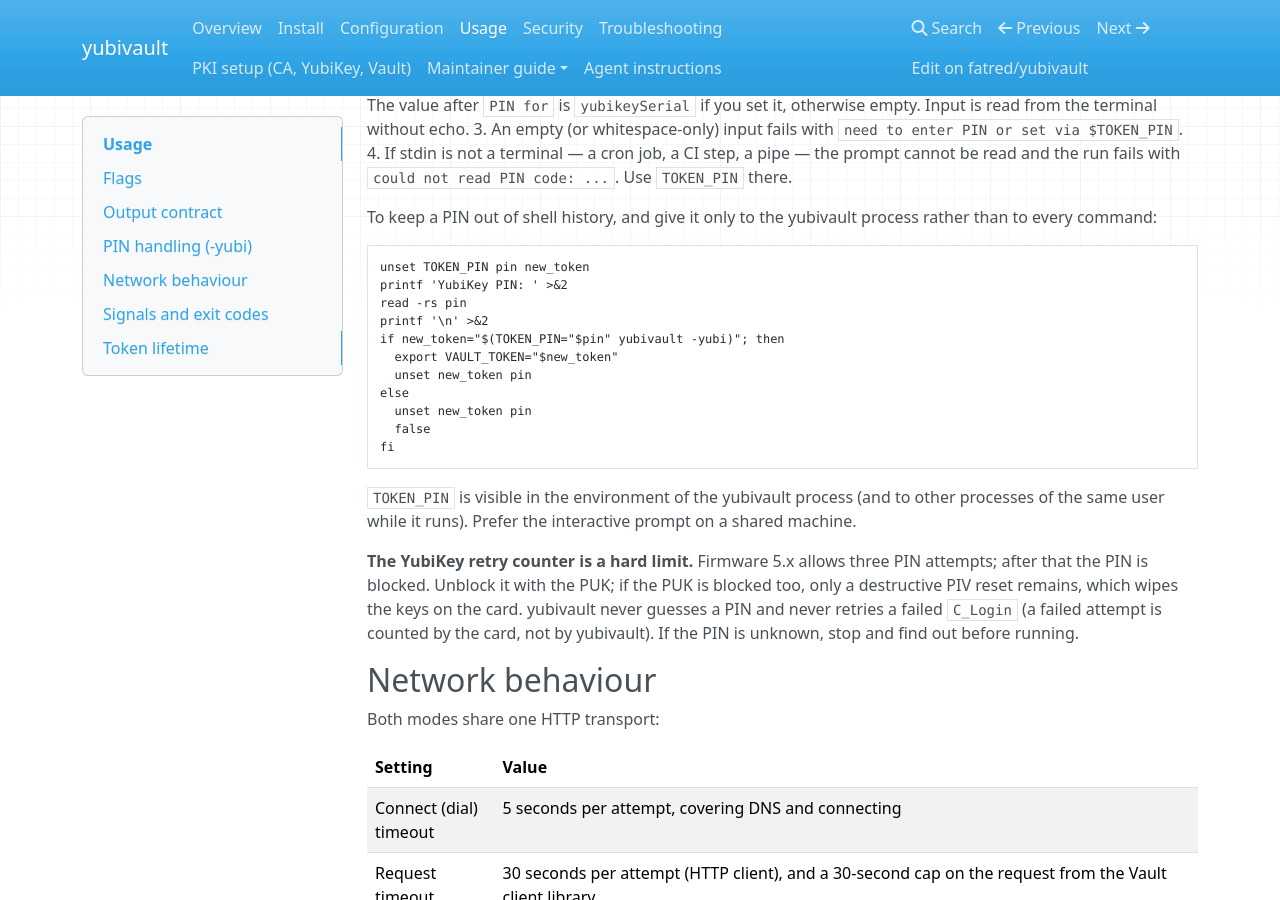
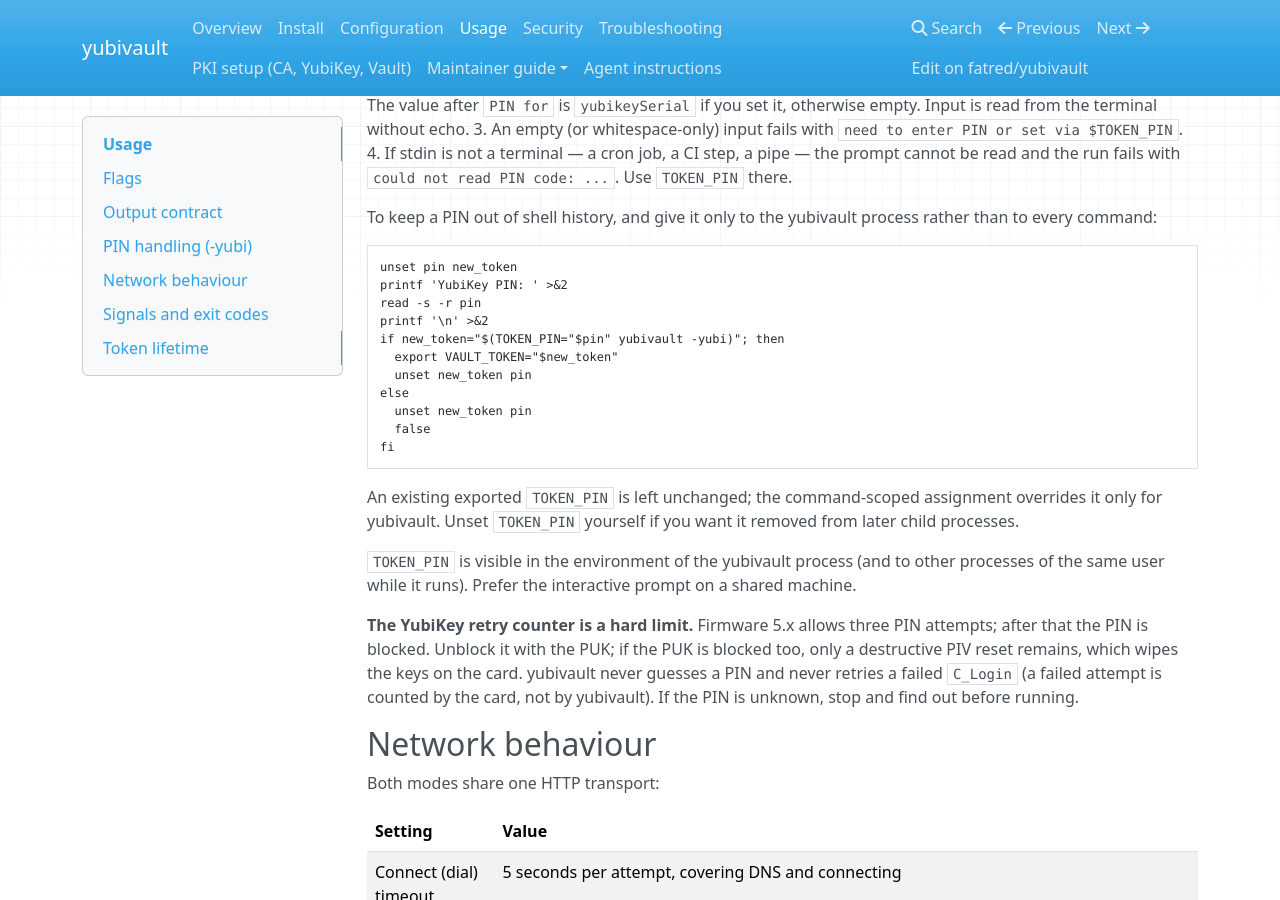
Before and after one commit to fatred/yubivault, an MkDocs documentation site: the page built from docs/usage.md, in a window 1280 px wide and 900 px high, scrolled down 1115 px. Built offline with MkDocs 1.6.1, drawn with Linux system fonts in a browser that asks for light colours; nearby versions of some CDN libraries.

Commit message:
docs: preserve inherited PIN environment

````diff
--- a/docs/usage.md
+++ b/docs/usage.md
@@ -59,9 +59,9 @@ profile) so that the Vault CLI, which does read it, talks to the same server.
 To keep a PIN out of shell history, and give it only to the yubivault process rather than to every command:
 
 ```shell
-unset TOKEN_PIN pin new_token
+unset pin new_token
 printf 'YubiKey PIN: ' >&2
-read -rs pin
+read -s -r pin
 printf '\n' >&2
 if new_token="$(TOKEN_PIN="$pin" yubivault -yubi)"; then
   export VAULT_TOKEN="$new_token"
@@ -71,6 +71,9 @@ else
   false
 fi
 ```
+
+An existing exported `TOKEN_PIN` is left unchanged; the command-scoped assignment overrides it only
+for yubivault. Unset `TOKEN_PIN` yourself if you want it removed from later child processes.
 
 `TOKEN_PIN` is visible in the environment of the yubivault process (and to other processes of the
 same user while it runs). Prefer the interactive prompt on a shared machine.
````
